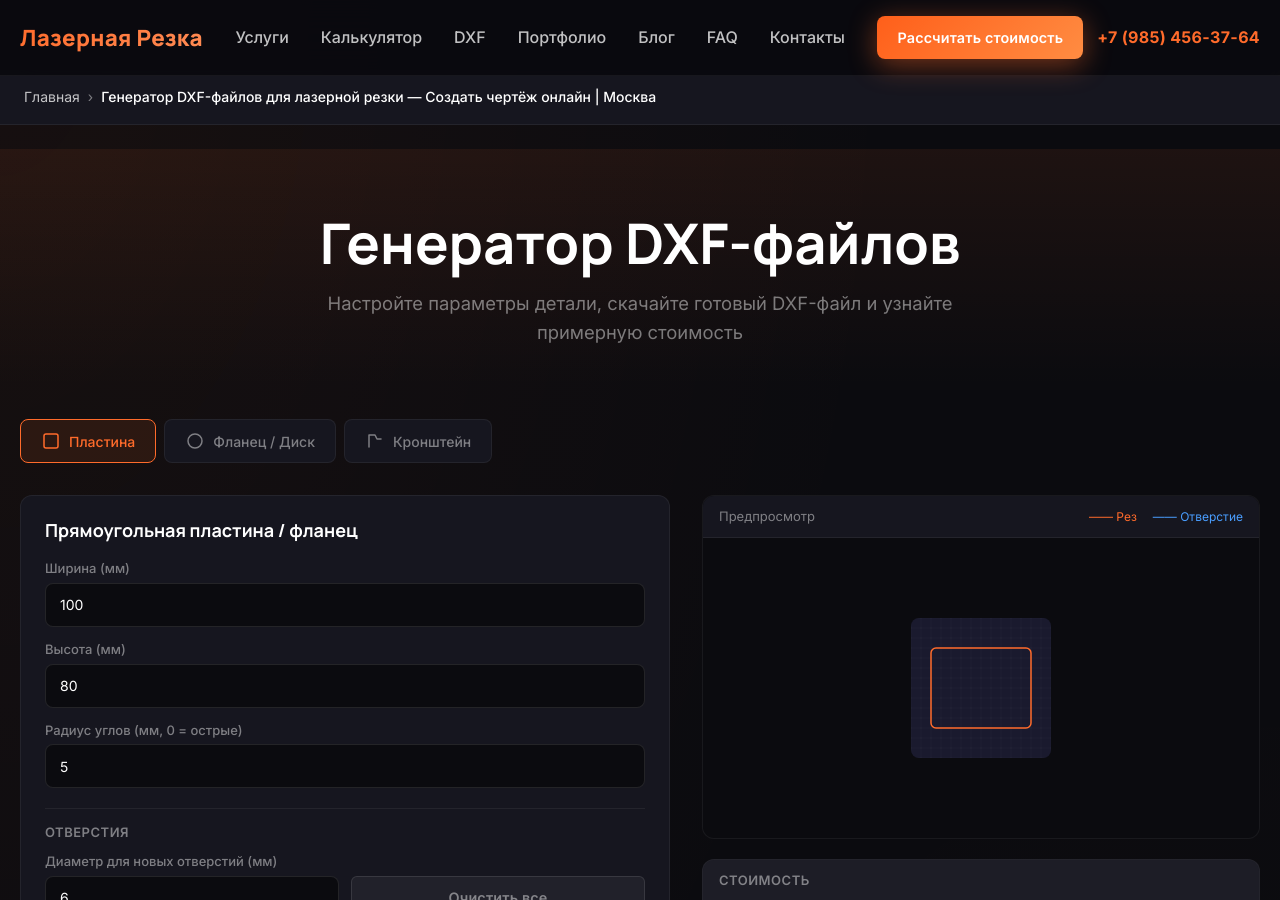
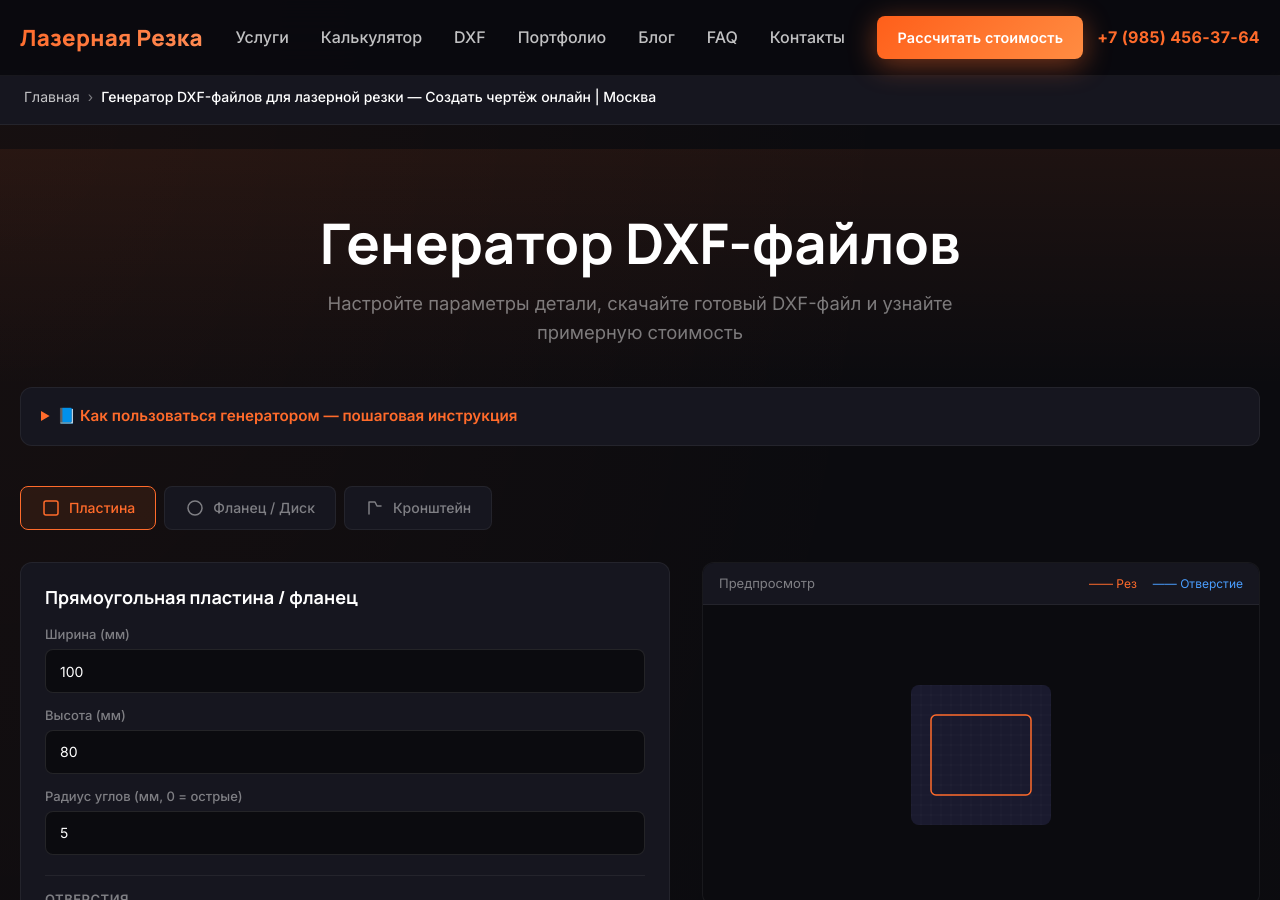
Before and after one commit to kaylas000/lazer-rezka, a Jekyll site: the page built from pages/dxf-generator.html, in a window 1280 px wide and 900 px high. Built offline with Jekyll 4.4.1, drawn with Linux system fonts in a browser that asks for light colours.

Commit message:
feat: инструкция к генератору DXF — 6 шагов с пояснениями

```diff
--- a/pages/dxf-generator.html
+++ b/pages/dxf-generator.html
@@ -12,6 +12,27 @@
   <div class="container">
     <h1>Генератор DXF-файлов</h1>
     <p class="lead">Настройте параметры детали, скачайте готовый DXF-файл и узнайте примерную стоимость</p>
+  </div>
+</section>
+
+<section class="dxf-instructions" style="padding:0 0 8px;">
+  <div class="container">
+    <details style="background:var(--bg-surface);border:1px solid var(--border-subtle);border-radius:var(--radius-md);padding:16px 20px;cursor:pointer;">
+      <summary style="font-weight:600;color:var(--accent-orange);font-size:0.95rem;user-select:none;">📘 Как пользоваться генератором — пошаговая инструкция</summary>
+      <div style="margin-top:12px;font-size:0.9rem;color:var(--text-secondary);line-height:1.7;">
+        <p><strong>1. Выберите тип детали</strong> — пластина, фланец/диск или кронштейн. Для каждого типа своя форма слева.</p>
+        <p><strong>2. Задайте размеры</strong> — ширина, высота, радиус углов. Для фланца — наружный и внутренний диаметр. Для кронштейна — выберите тип (L/П/Z) и размеры.</p>
+        <p><strong>3. Расставьте отверстия</strong> — <span style="color:var(--accent-orange);">кликните мышью по предпросмотру справа</span> где нужно отверстие. Каждое отверстие появится в таблице под формой. Там можно <strong>точно задать координаты X, Y и диаметр</strong> каждого отверстия.</p>
+        <p><strong>4. Чтобы удалить отверстие</strong> — кликните по нему на предпросмотре или нажмите <span style="color:var(--error);">×</span> в таблице.</p>
+        <p><strong>5. Выберите материал, толщину и количество</strong> — цена рассчитается автоматически по длине реза.</p>
+        <p><strong>6. Нажмите «Скачать DXF»</strong> — файл сохранится на компьютер, готовый для загрузки в станок.</p>
+        <p style="margin-top:8px;padding-top:8px;border-top:1px solid var(--border-subtle);font-size:0.8rem;color:var(--text-muted);">
+          ⚠️ Цена примерная — не учитывает точку входа лазера. Точная стоимость после проверки чертежа технологом.<br>
+          ⚠️ Минимальный диаметр отверстия не может быть меньше толщины металла.<br>
+          ⚠️ Центр координат (0,0) — центр детали. Положительные X — вправо, положительные Y — вверх.
+        </p>
+      </div>
+    </details>
   </div>
 </section>
 
```
